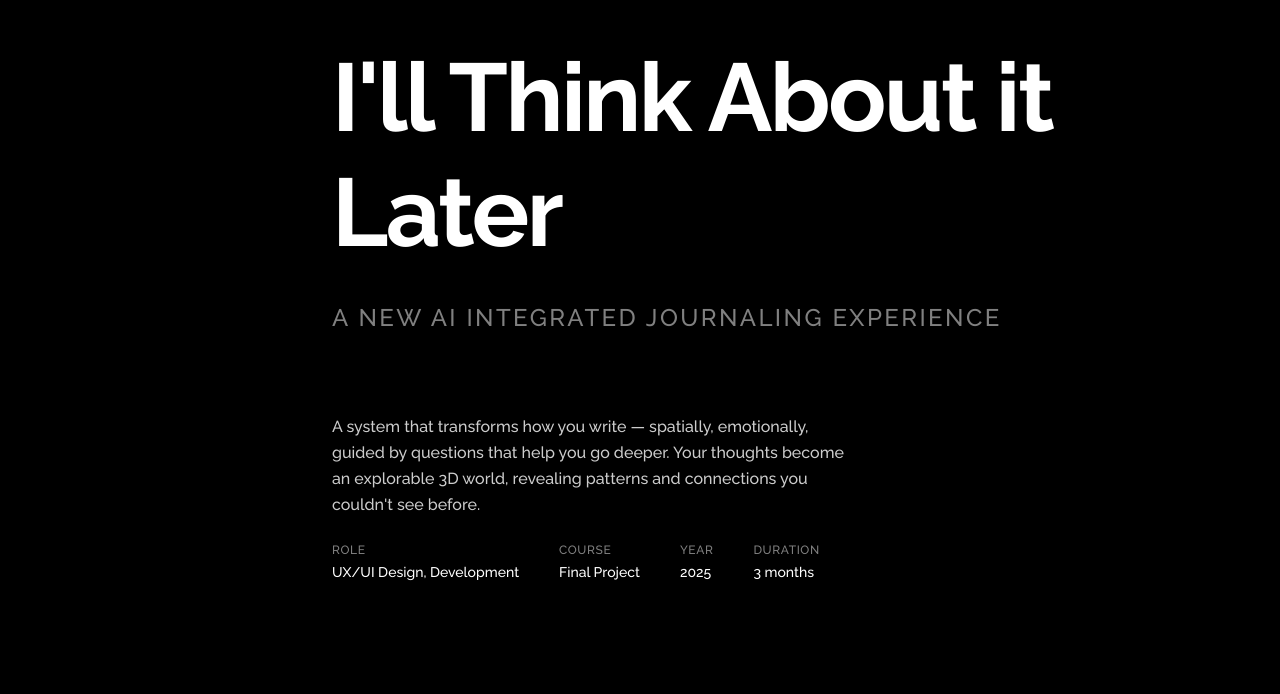
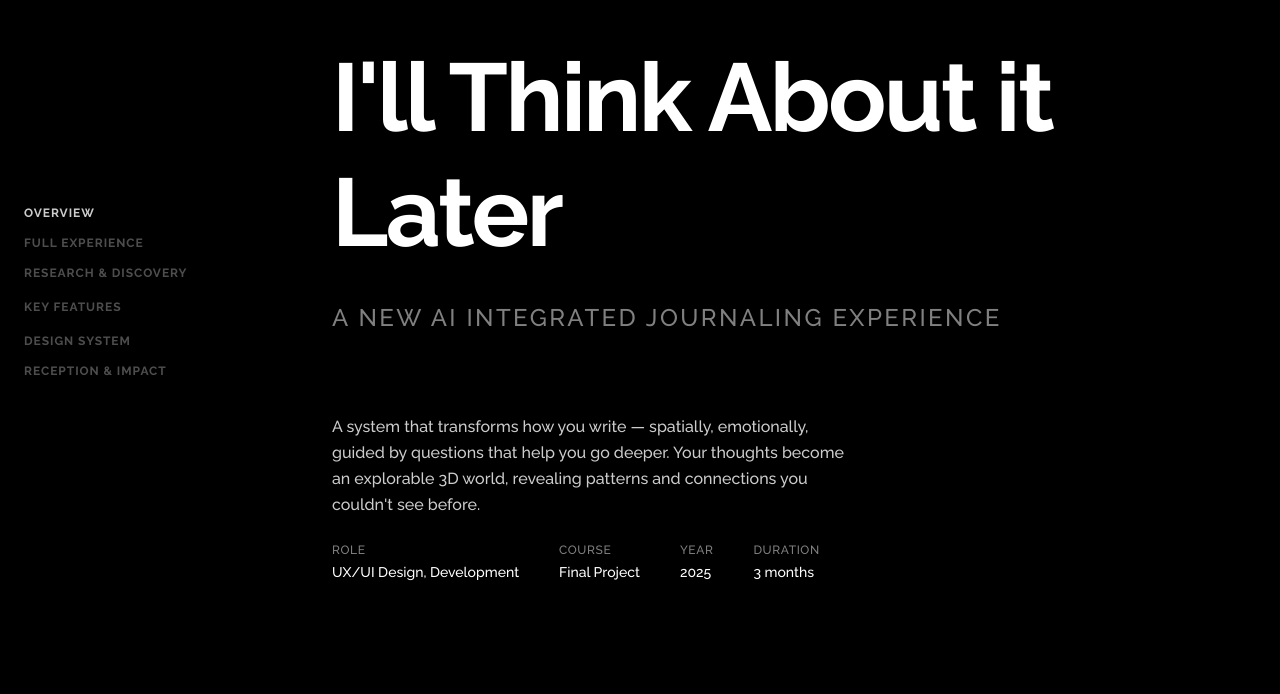
Before and after one commit to SirShabluli/portfolio, a Next.js app: page /pagmar in a window 1280 px wide. Shown: the part 106-800 px from the top of the page. Built offline with nearby package versions, Linux system fonts and the light colour scheme; no server answers; a web font is replaced by a local one.

Commit message:
added the side bar. still buggy

```diff
--- a/src/app/components/HorizontalScroll.js
+++ b/src/app/components/HorizontalScroll.js
@@ -8,7 +8,7 @@ if (typeof window !== "undefined") {
   gsap.registerPlugin(ScrollTrigger);
 }
 
-export default function HorizontalScroll({ children }) {
+export default function HorizontalScroll({ children, id }) {
   const containerRef = useRef(null);
   const scrollRef = useRef(null);
 
@@ -37,7 +37,7 @@ export default function HorizontalScroll({ children }) {
   );
 
   return (
-    <div ref={containerRef} className="md:overflow-hidden">
+    <div ref={containerRef} id={id} className="md:overflow-hidden">
       <div ref={scrollRef} className="flex flex-col md:flex-row md:h-screen">
         {children}
       </div>
--- /dev/null
+++ b/src/app/components/PageNav.js
@@ -0,0 +1,191 @@
+"use client";
+import { useEffect, useRef, useState } from "react";
+
+const SECTIONS = [
+  {
+    id: "hero",
+    label: "Overview",
+    subs: [],
+  },
+  {
+    id: "full-experience",
+    label: "Full Experience",
+    subs: [],
+  },
+  {
+    id: "research",
+    label: "Research & Discovery",
+    subs: [
+      { id: "the-challenge", label: "The Challenge" },
+      { id: "understanding", label: "Understanding the Space" },
+    ],
+  },
+  {
+    id: "key-features",
+    label: "Key Features",
+    subs: [
+      { id: "writing-experience", label: "Writing Experience" },
+      { id: "composition", label: "The Composition" },
+      { id: "mind-map", label: "Mind Map" },
+      { id: "composition-focus", label: "Composition Focus" },
+      { id: "ai-insights", label: "AI Insights" },
+      { id: "atmosphere", label: "Emotional Atmosphere" },
+      { id: "design-modularity", label: "Design for Modularity" },
+    ],
+  },
+  {
+    id: "design-system",
+    label: "Design System",
+    subs: [],
+  },
+  {
+    id: "reception",
+    label: "Reception & Impact",
+    subs: [
+      { id: "presentation", label: "Presentation" },
+      { id: "what-i-learned", label: "What I Learned" },
+      { id: "do-differently", label: "What I'd Do Differently" },
+      { id: "future", label: "Future Potential" },
+    ],
+  },
+];
+
+const ALL_IDS = SECTIONS.flatMap((s) => [s.id, ...s.subs.map((sub) => sub.id)]);
+
+function findParent(activeId) {
+  for (const section of SECTIONS) {
+    if (section.id === activeId) return section.id;
+    if (section.subs.some((sub) => sub.id === activeId)) return section.id;
+  }
+  return null;
+}
+
+function SubList({ subs, activeId, scrollTo, isOpen }) {
+  const ref = useRef(null);
+  const [height, setHeight] = useState(0);
+
+  useEffect(() => {
+    if (ref.current) {
+      setHeight(isOpen ? ref.current.scrollHeight : 0);
+    }
+  }, [isOpen, subs.length]);
+
+  return (
+    <div
+      style={{
+        overflow: "hidden",
+        height: height,
+        transition: "height 0.35s cubic-bezier(0.4, 0, 0.2, 1)",
+      }}
+    >
+      <div ref={ref} className="flex flex-col gap-0.5 pt-0.5">
+        {subs.map((sub) => (
+          <button
+            key={sub.id}
+            onClick={() => scrollTo(sub.id)}
+            className="text-left cursor-pointer transition-opacity duration-200"
+            style={{
+              fontSize: "0.625rem",
+              fontWeight: 400,
+              color: "white",
+              opacity: activeId === sub.id ? 0.8 : 0.3,
+            }}
+          >
+            {sub.label}
+          </button>
+        ))}
+      </div>
+    </div>
+  );
+}
+
+export default function PageNav() {
+  const [activeId, setActiveId] = useState("hero");
+
+  useEffect(() => {
+    const visible = new Map();
+
+    const pickActive = () => {
+      let topmost = null;
+      let topmostTop = Infinity;
+      for (const [id, entry] of visible.entries()) {
+        if (entry.isIntersecting && entry.boundingClientRect.top < topmostTop) {
+          topmostTop = entry.boundingClientRect.top;
+          topmost = id;
+        }
+      }
+      if (topmost) setActiveId(topmost);
+    };
+
+    const observer = new IntersectionObserver(
+      (entries) => {
+        for (const entry of entries) {
+          visible.set(entry.target.id, entry);
+        }
+        pickActive();
+      },
+      { threshold: 0.2 },
+    );
+
+    for (const id of ALL_IDS) {
+      const el = document.getElementById(id);
+      if (el) observer.observe(el);
+    }
+
+    return () => observer.disconnect();
+  }, []);
+
+  const activeParentId = findParent(activeId);
+
+  const scrollTo = (id) => {
+    document.getElementById(id)?.scrollIntoView({ behavior: "smooth" });
+  };
+
+  return (
+    <>
+      {/* Gradient fade behind the nav */}
+      <div
+        className="fixed left-0 top-0 h-full z-40 hidden lg:block pointer-events-none"
+        style={{
+          width: "19rem",
+          background: "linear-gradient(to right, #000000 0%, transparent 100%)",
+        }}
+      />
+      <nav
+        className="fixed left-6 top-1/2 -translate-y-1/2 z-50 flex-col gap-3 hidden lg:flex"
+        style={{ fontFamily: "var(--font-raleway)" }}
+      >
+        {SECTIONS.map((section) => {
+          const isParentActive = activeParentId === section.id;
+          return (
+            <div key={section.id} className="flex flex-col gap-1">
+              <button
+                onClick={() => scrollTo(section.id)}
+                className="text-left cursor-pointer transition-opacity duration-200"
+                style={{
+                  fontSize: "0.75rem",
+                  fontWeight: 700,
+                  letterSpacing: "0.08em",
+                  textTransform: "uppercase",
+                  color: "white",
+                  opacity: isParentActive ? 0.8 : 0.3,
+                }}
+              >
+                {section.label}
+              </button>
+
+              {section.subs.length > 0 && (
+                <SubList
+                  subs={section.subs}
+                  activeId={activeId}
+                  scrollTo={scrollTo}
+                  isOpen={isParentActive}
+                />
+              )}
+            </div>
+          );
+        })}
+      </nav>
+    </>
+  );
+}
--- /dev/null
+++ b/src/app/pagmar/layout.js
@@ -0,0 +1,10 @@
+import PageNav from "../components/PageNav";
+
+export default function PagmarLayout({ children }) {
+  return (
+    <>
+      {children}
+      <PageNav />
+    </>
+  );
+}
--- a/src/app/pagmar/page.js
+++ b/src/app/pagmar/page.js
@@ -114,7 +114,7 @@ export default function PagmarPage() {
   return (
     <main className="bg-black text-white">
       {/* Hero */}
-      <section className="relative min-h-screen flex items-end overflow-hidden">
+      <section id="hero" className="relative min-h-screen flex items-end overflow-hidden">
         {/* Background photo — swap src when ready */}
         <div className="absolute inset-0 z-0">
           {/* <Image src="/images/pagmar/hero-bg.jpg" alt="" fill className="object-cover" /> */}
@@ -174,7 +174,7 @@ export default function PagmarPage() {
       </section>
 
       {/* The Full Experience */}
-      <section className="w-full min-h-screen bg-black flex flex-col justify-center py-16 lg:py-24 gap-8">
+      <section id="full-experience" className="w-full min-h-screen bg-black flex flex-col justify-center py-16 lg:py-24 gap-8">
         <PageGrid className="gap-8 w-full px-6 lg:px-12">
           <p className="col-span-4 lg:col-span-10 lg:col-start-3 text-xs lg:text-5xl">
             The Full Experience
@@ -187,14 +187,14 @@ export default function PagmarPage() {
       </section>
 
       {/* Research and Discovery */}
-      <section className="w-screen h-screen flex items-center justify-center bg-black">
+      <section id="research" className="w-screen h-screen flex items-center justify-center bg-black">
         <h2 className="display text-center text-white">
           Research &amp; Discovery
         </h2>
       </section>
 
       {/* The Challenge */}
-      <section className="bg-black py-16 lg:py-24 px-6 lg:px-12 justify-center">
+      <section id="the-challenge" className="bg-black py-16 lg:py-24 px-6 lg:px-12 justify-center">
         <PageGrid className="gap-8 items-center">
           <div className="col-span-4 lg:col-span-3 lg:col-start-3 flex flex-col gap-4">
             <h3 className="text-4xl font-semibold">The Challenge</h3>
@@ -226,7 +226,7 @@ export default function PagmarPage() {
       </section>
 
       {/* Anecdotes */}
-      <section className="bg-black py-16 lg:py-24 px-6 lg:px-12">
+      <section id="understanding" className="bg-black py-16 lg:py-24 px-6 lg:px-12">
         <PageGrid className="gap-y-12 gap-x-8 items-start">
           <div className="col-span-4 lg:col-span-3 lg:col-start-3 flex flex-col gap-4">
             <h3 className="text-4xl font-semibold">Understanding the Space</h3>
@@ -281,11 +281,11 @@ export default function PagmarPage() {
           </div>
         </PageGrid>
       </section>
-      <section className="w-screen h-screen flex items-center justify-center bg-black">
+      <section id="key-features" className="w-screen h-screen flex items-center justify-center bg-black">
         <h2 className="display text-center text-white">Key Features</h2>
       </section>
       {/* Feature #1 - The Writing Experience */}
-      <section className="w-full min-h-screen bg-black flex flex-col justify-center py-16 lg:py-24 gap-8">
+      <section id="writing-experience" className="w-full min-h-screen bg-black flex flex-col justify-center py-16 lg:py-24 gap-8">
         <PageGrid className="gap-8 w-full px-6 lg:px-12">
           <p className="col-span-4 lg:col-span-10 lg:col-start-3 text-xs lg:text-5xl">
             Feature #1 — The Writing Experience
@@ -324,7 +324,7 @@ export default function PagmarPage() {
         </PageGrid>
       </section>
       {/* The Composition */}
-      <section className="w-full min-h-screen bg-black flex flex-col justify-center py-16 lg:py-24 gap-8">
+      <section id="composition" className="w-full min-h-screen bg-black flex flex-col justify-center py-16 lg:py-24 gap-8">
         <PageGrid className="gap-y-8 lg:gap-y-12 w-full px-6 lg:px-12">
           <p className="col-span-4 lg:col-span-10 lg:col-start-3 text-xs lg:text-5xl">
             The Composition
@@ -404,7 +404,7 @@ export default function PagmarPage() {
         </PageGrid>
       </section>
       {/* Feature #2 - Navigating the Mind Map */}
-      <section className="w-full min-h-screen bg-black flex flex-col justify-center py-16 lg:py-24 gap-8">
+      <section id="mind-map" className="w-full min-h-screen bg-black flex flex-col justify-center py-16 lg:py-24 gap-8">
         <PageGrid className="gap-y-8 lg:gap-y-12 w-full px-6 lg:px-12">
           <p className="col-span-4 lg:col-span-10 lg:col-start-3 text-xs lg:text-5xl">
             Feature #2 — Navigating the Mind Map
@@ -488,7 +488,7 @@ export default function PagmarPage() {
           </p>
         </PageGrid>
       </section>
-      <section className="w-full min-h-screen bg-black flex flex-col justify-center py-16 lg:py-24 gap-8">
+      <section id="composition-focus" className="w-full min-h-screen bg-black flex flex-col justify-center py-16 lg:py-24 gap-8">
         <PageGrid className="gap-y-8 lg:gap-y-12 w-full px-6 lg:px-12">
           <p className="col-span-4 lg:col-span-10 lg:col-start-3 text-xs lg:text-5xl">
             Composition Focus
@@ -528,7 +528,7 @@ export default function PagmarPage() {
       </section>
 
       {/* Feature #3 - AI-Generated Insights */}
-      <section className="w-full min-h-screen bg-black flex flex-col justify-center py-16 lg:py-24 gap-8">
+      <section id="ai-insights" className="w-full min-h-screen bg-black flex flex-col justify-center py-16 lg:py-24 gap-8">
         <PageGrid className="gap-y-8 lg:gap-y-12 w-full px-6 lg:px-12">
           <p className="col-span-4 lg:col-span-10 lg:col-start-3 text-xs lg:text-5xl">
             Feature #3 — AI-Generated Insights
@@ -591,7 +591,7 @@ export default function PagmarPage() {
       </section>
 
       {/* Feature #4 - Emotional Atmosphere */}
-      <section className="w-full min-h-screen bg-black flex flex-col justify-center py-16 lg:py-24 gap-8">
+      <section id="atmosphere" className="w-full min-h-screen bg-black flex flex-col justify-center py-16 lg:py-24 gap-8">
         <PageGrid className="gap-y-8 lg:gap-y-12 w-full px-6 lg:px-12">
           <p className="col-span-4 lg:col-span-10 lg:col-start-3 text-xs lg:text-5xl">
             Feature #4 — Emotional Atmosphere
@@ -650,7 +650,7 @@ export default function PagmarPage() {
           </div>
         </PageGrid>
       </section>
-      <section className="relative w-full min-h-screen bg-black flex flex-col justify-center py-16 lg:py-24 gap-8">
+      <section id="design-modularity" className="relative w-full min-h-screen bg-black flex flex-col justify-center py-16 lg:py-24 gap-8">
         <ConfigBackground />
         <PageGrid className="gap-y-8 lg:gap-y-12 w-full px-6 lg:px-12">
           <p className="col-span-4 lg:col-span-10 lg:col-start-3 text-xs lg:text-5xl">
@@ -682,7 +682,7 @@ export default function PagmarPage() {
       </section>
 
       {/* Design System — horizontal scroll */}
-      <HorizontalScroll>
+      <HorizontalScroll id="design-system">
         {/* Slide 1: big title */}
         <div className="min-w-screen w-screen h-screen shrink-0 bg-black flex justify-center items-center px-6 lg:px-12">
           <p className="text-[clamp(3rem,10vw,9rem)] font-light  leading-none tracking-tight text-white">
@@ -809,10 +809,10 @@ export default function PagmarPage() {
       </HorizontalScroll>
 
       {/* Reception and Impact */}
-      <section className="w-screen h-screen flex items-center justify-center bg-black">
+      <section id="reception" className="w-screen h-screen flex items-center justify-center bg-black">
         <h2 className="display text-center text-white">Reception and Impact</h2>
       </section>
-      <section className="w-full min-h-screen bg-black flex flex-col justify-center py-16 lg:py-24 gap-8">
+      <section id="presentation" className="w-full min-h-screen bg-black flex flex-col justify-center py-16 lg:py-24 gap-8">
         <PageGrid className="gap-y-8 lg:gap-y-12 w-full px-6 lg:px-12">
           <p className="col-span-4 lg:col-span-10 lg:col-start-3 text-xs lg:text-5xl">
             Presentation
@@ -826,7 +826,7 @@ export default function PagmarPage() {
           <div className="col-span-4 lg:col-span-7 lg:col-start-4 aspect-video bg-white/5 rounded-sm" />
         </PageGrid>
       </section>
-      <section className="w-full min-h-screen bg-black flex flex-col justify-center py-16 lg:py-24 gap-8">
+      <section id="what-i-learned" className="w-full min-h-screen bg-black flex flex-col justify-center py-16 lg:py-24 gap-8">
         <PageGrid className="gap-y-8 lg:gap-y-12 w-full px-6 lg:px-12">
           <p className="col-span-4 lg:col-span-10 lg:col-start-3 text-xs lg:text-5xl">
             What I Learned
@@ -881,7 +881,7 @@ export default function PagmarPage() {
           </TextBlock>
         </PageGrid>
       </section>
-      <section className="w-full min-h-screen bg-black flex flex-col justify-center py-16 lg:py-24 gap-8">
+      <section id="do-differently" className="w-full min-h-screen bg-black flex flex-col justify-center py-16 lg:py-24 gap-8">
         <PageGrid className="gap-y-8 lg:gap-y-12 w-full px-6 lg:px-12">
           <p className="col-span-4 lg:col-span-10 lg:col-start-3 text-xs lg:text-5xl">
             What I Would do differently
@@ -916,7 +916,7 @@ export default function PagmarPage() {
           </TextBlock>
         </PageGrid>
       </section>
-      <section className="w-full min-h-screen bg-black flex flex-col justify-center py-16 lg:py-24 gap-8">
+      <section id="future" className="w-full min-h-screen bg-black flex flex-col justify-center py-16 lg:py-24 gap-8">
         <PageGrid className="gap-y-8 lg:gap-y-12 w-full px-6 lg:px-12">
           <p className="col-span-4 lg:col-span-10 lg:col-start-3 text-xs lg:text-5xl">
             Future Potential
```
